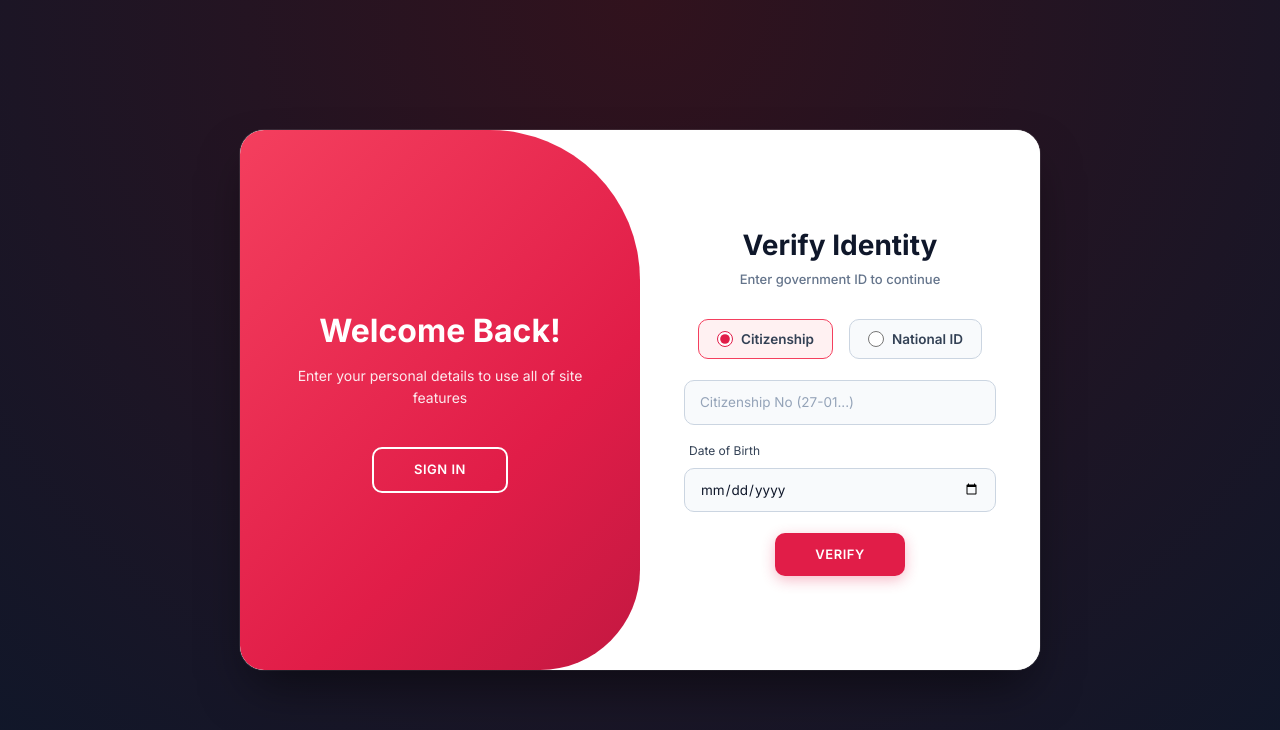
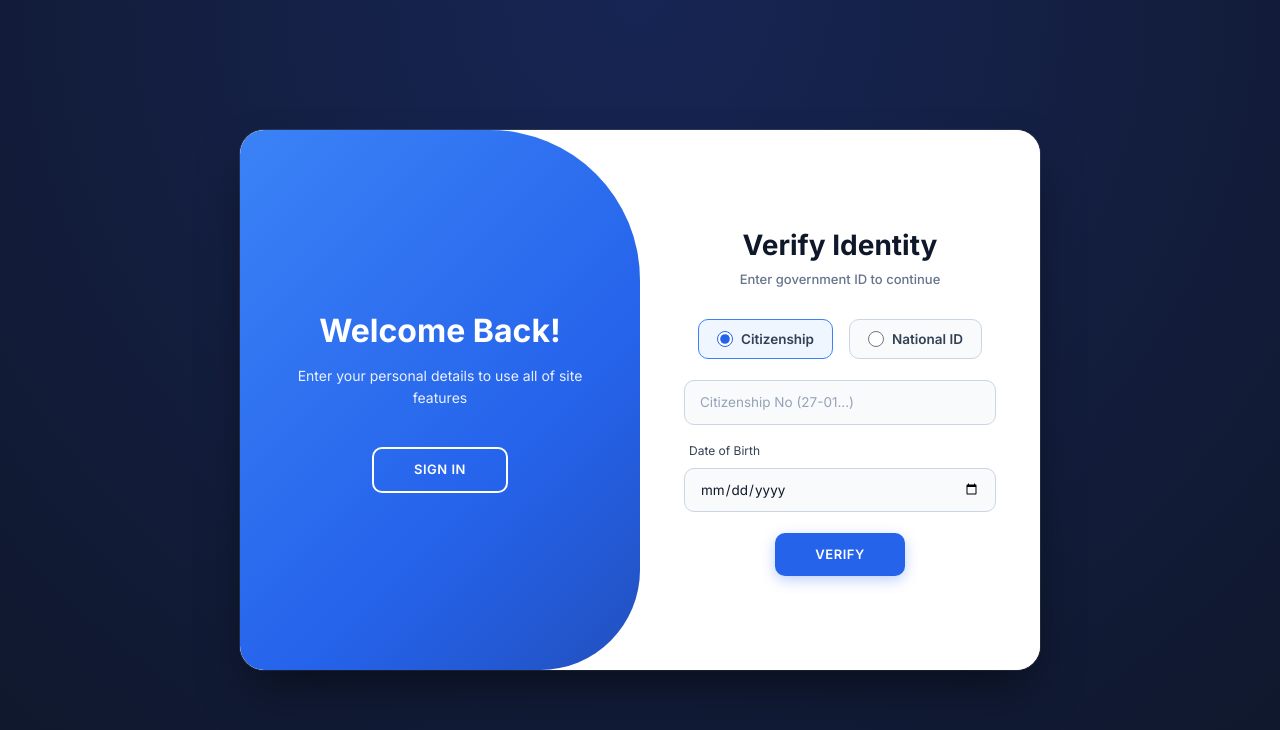
Before and after one commit to tuxeedo/Fair-Traffic-Nepal, a React (Vite) app in the folder frontend/: page /login in a window 1280 px wide. Both pictures are taken after a click on the button "SIGN UP". Shown: the top 730 px of the page. Built offline with nearby package versions, Linux system fonts and the light colour scheme; no server answers.

Commit message:
feat: update LoginPage UI and styles

```diff
--- a/frontend/src/pages/LoginPage.css
+++ b/frontend/src/pages/LoginPage.css
@@ -7,7 +7,7 @@
 
 .auth-wrapper {
     background-color: #0f172a;
-    background: radial-gradient(circle at 50% 0%, #31121d 0%, #0f172a 100%);
+    background: radial-gradient(circle at 50% 0%, #172554 0%, #0f172a 100%);
     display: flex;
     align-items: center;
     justify-content: center;
@@ -110,7 +110,7 @@
 }
 
 .auth-wrapper .auth-container a {
-    color: #e11d48;
+    color: #2563eb;
     font-size: 13px;
     text-decoration: none;
     margin: 14px 0 10px;
@@ -119,12 +119,12 @@
 }
 
 .auth-wrapper .auth-container a:hover {
-    color: #be123c;
+    color: #1d4ed8;
     text-decoration: underline;
 }
 
 .auth-wrapper .auth-container button {
-    background-color: #e11d48;
+    background-color: #2563eb;
     color: #ffffff !important;
     -webkit-text-fill-color: #ffffff !important;
     font-size: 13px;
@@ -136,14 +136,14 @@
     text-transform: uppercase;
     margin-top: 14px;
     cursor: pointer;
-    box-shadow: 0 4px 14px rgba(225, 29, 72, 0.3);
+    box-shadow: 0 4px 14px rgba(37, 99, 235, 0.3);
     transition: all 0.2s ease;
 }
 
 .auth-wrapper .auth-container button:hover:not(:disabled) {
-    background-color: #be123c;
+    background-color: #1d4ed8;
     transform: translateY(-1px);
-    box-shadow: 0 6px 18px rgba(225, 29, 72, 0.4);
+    box-shadow: 0 6px 18px rgba(37, 99, 235, 0.4);
 }
 
 .auth-wrapper .auth-container button:active:not(:disabled) {
@@ -171,8 +171,8 @@
 
 .auth-wrapper .auth-container input:focus {
     background-color: #ffffff;
-    border-color: #f43f5e;
-    box-shadow: 0 0 0 3px rgba(244, 63, 94, 0.18);
+    border-color: #3b82f6;
+    box-shadow: 0 0 0 3px rgba(59, 130, 246, 0.18);
 }
 
 .auth-wrapper .auth-container input::placeholder {
@@ -212,7 +212,7 @@
 }
 
 .auth-wrapper .toggle {
-    background: linear-gradient(135deg, #f43f5e 0%, #e11d48 45%, #9f1239 100%);
+    background: linear-gradient(135deg, #3b82f6 0%, #2563eb 45%, #1e3a8a 100%);
     position: relative;
     left: -100%;
     height: 100%;
--- a/frontend/src/pages/LoginPage.jsx
+++ b/frontend/src/pages/LoginPage.jsx
@@ -172,11 +172,11 @@ export default function LoginPage() {
                   display: 'flex',
                   alignItems: 'center',
                   gap: '8px',
-                  color: identityType === 'citizenship' ? '#e11d48' : '#334155',
-                  background: identityType === 'citizenship' ? '#fff1f2' : '#f8fafc',
+                  color: identityType === 'citizenship' ? '#2563eb' : '#334155',
+                  background: identityType === 'citizenship' ? '#eff6ff' : '#f8fafc',
                   padding: '9px 18px',
                   borderRadius: '10px',
-                  border: identityType === 'citizenship' ? '1.5px solid #f43f5e' : '1px solid #cbd5e1',
+                  border: identityType === 'citizenship' ? '1.5px solid #3b82f6' : '1px solid #cbd5e1',
                   transition: 'all 0.2s ease',
                   userSelect: 'none'
                 }}>
@@ -188,7 +188,7 @@ export default function LoginPage() {
                       setIdentityType('citizenship');
                       setIdentityNumber('');
                     }}
-                    style={{ accentColor: '#e11d48', width: '16px', height: '16px', margin: 0, cursor: 'pointer' }}
+                    style={{ accentColor: '#2563eb', width: '16px', height: '16px', margin: 0, cursor: 'pointer' }}
                   />
                   Citizenship
                 </label>
@@ -199,11 +199,11 @@ export default function LoginPage() {
                   display: 'flex',
                   alignItems: 'center',
                   gap: '8px',
-                  color: identityType === 'nid' ? '#e11d48' : '#334155',
-                  background: identityType === 'nid' ? '#fff1f2' : '#f8fafc',
+                  color: identityType === 'nid' ? '#2563eb' : '#334155',
+                  background: identityType === 'nid' ? '#eff6ff' : '#f8fafc',
                   padding: '9px 18px',
                   borderRadius: '10px',
-                  border: identityType === 'nid' ? '1.5px solid #f43f5e' : '1px solid #cbd5e1',
+                  border: identityType === 'nid' ? '1.5px solid #3b82f6' : '1px solid #cbd5e1',
                   transition: 'all 0.2s ease',
                   userSelect: 'none'
                 }}>
@@ -215,7 +215,7 @@ export default function LoginPage() {
                       setIdentityType('nid');
                       setIdentityNumber('');
                     }}
-                    style={{ accentColor: '#e11d48', width: '16px', height: '16px', margin: 0, cursor: 'pointer' }}
+                    style={{ accentColor: '#2563eb', width: '16px', height: '16px', margin: 0, cursor: 'pointer' }}
                   />
                   National ID
                 </label>
```
